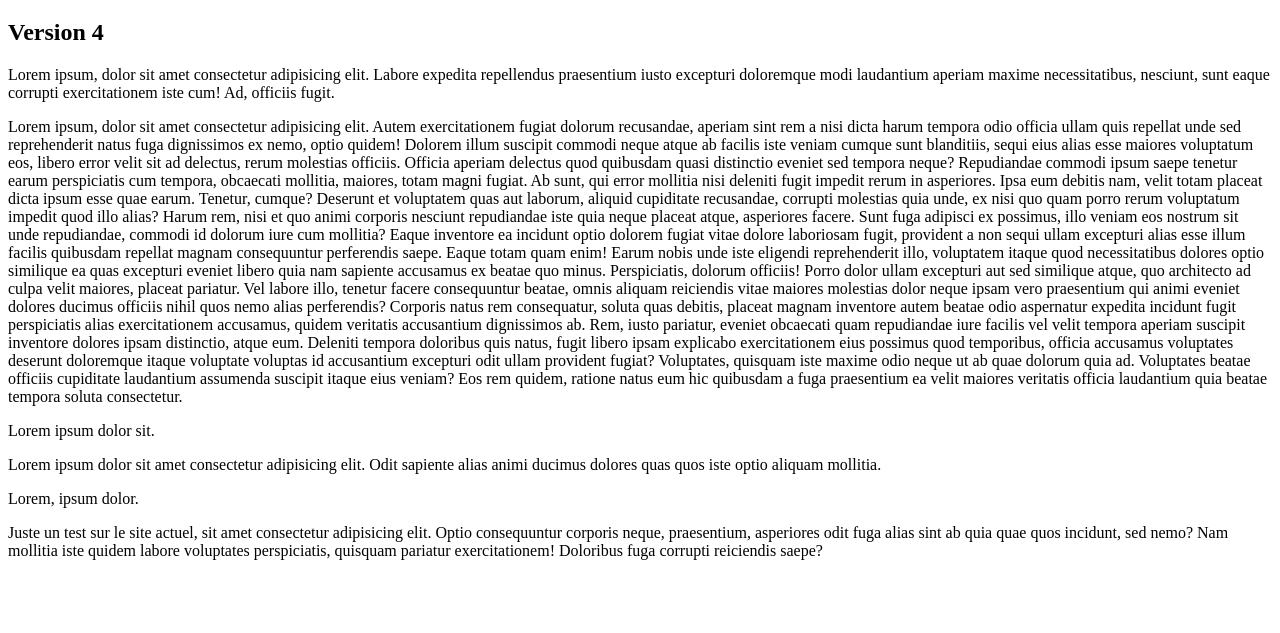
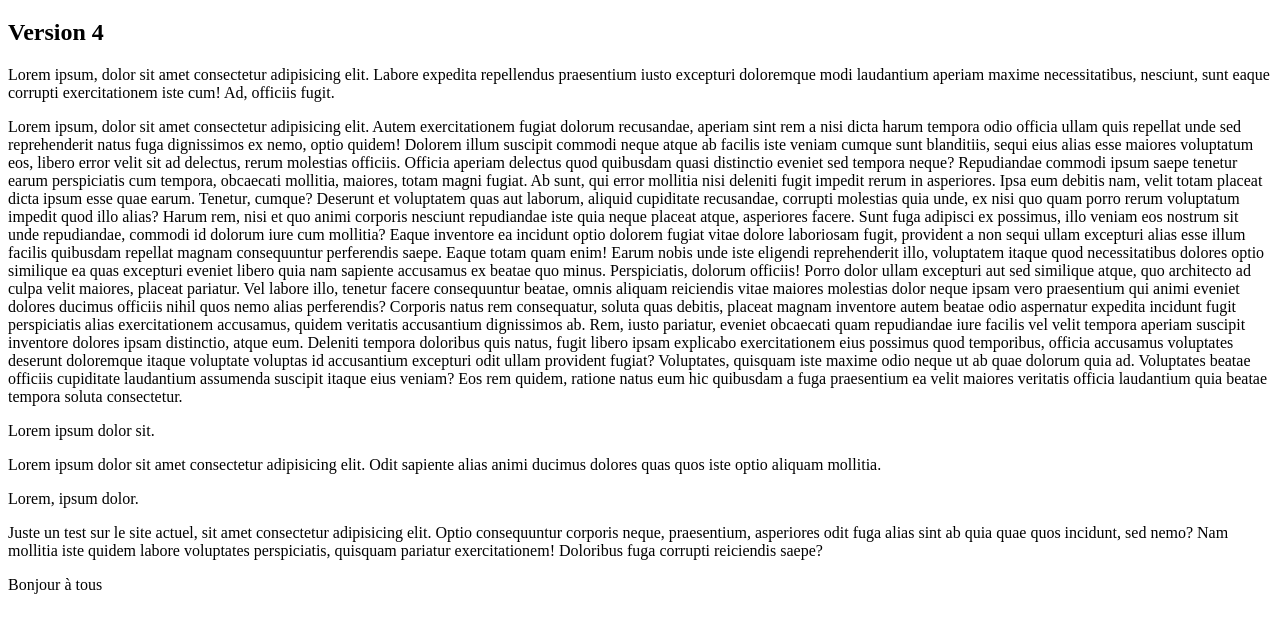
Before and after one commit to alfof954/yelika-intranet, a plain HTML site: page index.html in a window 1280 px wide. Shown: the part 61-694 px from the top of the page. Drawn offline with Linux system fonts and the light colour scheme.

Commit message:
Premier deploy sur la branche statging

```diff
--- a/index.html
+++ b/index.html
@@ -55,5 +55,7 @@
                                 asperiores odit fuga alias sint ab quia quae quos incidunt, sed nemo? Nam mollitia iste quidem labore voluptates perspiciatis,
                                 quisquam pariatur exercitationem! Doloribus fuga corrupti reiciendis saepe?</p>
 
+                                <p>Bonjour à tous</p>
+
 </body>
 </html>
```
